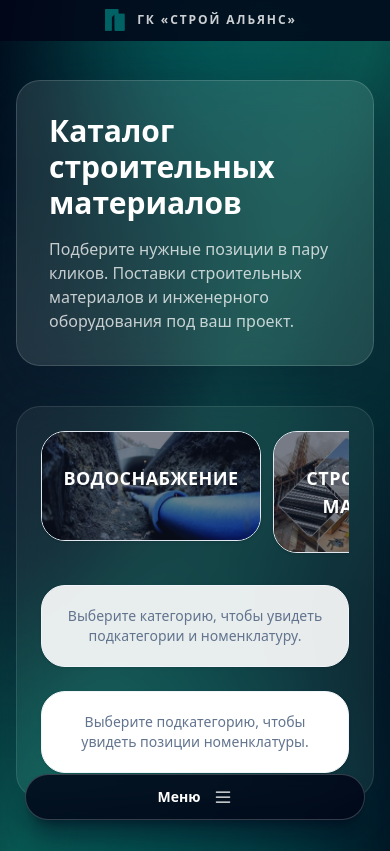
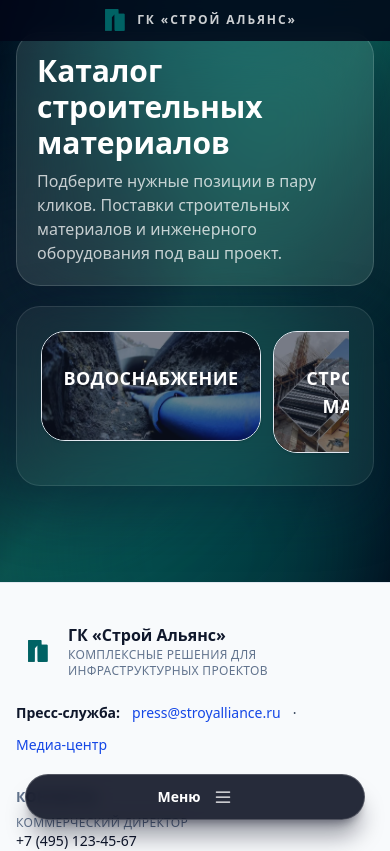
Before and after one commit to NeoKommersant/sitestroy, a Next.js app: page /catalog in a window 390 px wide. Shown: the top 851 px of the page. Built offline with nearby package versions, Linux system fonts and the light colour scheme.

Commit message:
сохранение перед вводом фильтров

```diff
--- a/app/catalog/CatalogExplorer.tsx
+++ b/app/catalog/CatalogExplorer.tsx
@@ -307,15 +307,10 @@ export default function CatalogExplorer({ categories }: CatalogExplorerProps) {
         </div>
       </aside>
 
+      {selectedCategory && (
         <section
           className={`${baseColumnClass} ${subcategoryColumnClass} origin-left rounded-3xl border border-slate-100 bg-white/90 p-5 shadow-sm backdrop-blur-sm`}
-        aria-hidden={!hasCategory}
         >
-        {!selectedCategory ? (
-          <div className="flex h-full items-center justify-center text-center text-sm text-slate-500">
-            Выберите категорию, чтобы увидеть подкатегории и номенклатуру.
-          </div>
-        ) : (
           <div className="flex flex-col gap-3">
             <h2 className="text-base font-semibold text-slate-900">{selectedCategory.title}</h2>
             <div className="mt-2 flex gap-3 overflow-x-auto pb-2 lg:grid lg:grid-cols-1 lg:gap-2.5 lg:overflow-visible">
@@ -351,25 +346,27 @@ export default function CatalogExplorer({ categories }: CatalogExplorerProps) {
               })}
             </div>
           </div>
+        </section>
       )}
-      </section>
 
       {/* Колонка номенклатуры появляется только после выбора подкатегории */}
+      {selectedSubcategory && (
         <section
           className={`${baseColumnClass} ${itemsColumnClass} origin-left rounded-3xl border border-slate-100 bg-white p-5 shadow-sm backdrop-blur-sm`}
-        aria-hidden={!hasSubcategory}
         >
-        {!selectedSubcategory ? (
-          <div className="flex h-full items-center justify-center text-center text-sm text-slate-500">
-            Выберите подкатегорию, чтобы увидеть позиции номенклатуры.
+          <div className="flex h-full flex-col">
+            <div className="flex flex-col gap-1">
+              <span className="text-xs font-semibold uppercase tracking-[0.3em] text-teal-600">
+                Количество позиций: {selectedSubcategory.items.length}
+              </span>
+              <h2 className="text-base font-semibold text-slate-900">{selectedSubcategory.title}</h2>
             </div>
-        ) : (
-          <div className="flex h-full flex-col">
-            <h2 className="text-base font-semibold text-slate-900">{selectedSubcategory.title}</h2>
-            {/* Intro убран, чтобы колонка товаров оставалась компактной */}
-            <div className="mt-2 flex-1 space-y-1 overflow-y-auto pr-1">
-              {selectedSubcategory.items.map((itm) => {
+            {/* Intro �?�+�?���?, �ؑ'�?�+�< ��?�>�?�?��� �'�?�?���?�?�? �?�?�'���?���>���?�? ��?�?������'�?�?�� */}
+            <div className="mt-3 flex-1 space-y-1 overflow-y-auto pr-1">
+              {selectedSubcategory.items.map((itm, index) => {
                 const isActive = selection.item === itm.slug;
+                const itemNumber = index + 1;
+                const itemBadge = itemNumber.toString().padStart(2, "0");
                 return (
                   <button
                     key={itm.slug}
@@ -382,7 +379,7 @@ export default function CatalogExplorer({ categories }: CatalogExplorerProps) {
                     }`}
                     aria-pressed={isActive}
                   >
-                    <div className={ITEM_PLACEHOLDER}>{itm.title.slice(0, 2).toUpperCase()}</div>
+                    <div className={ITEM_PLACEHOLDER}>{itemBadge}</div>
                     <div className="space-y-1">
                       <div className="text-sm font-semibold text-slate-900">{itm.title}</div>
                     </div>
@@ -394,8 +391,8 @@ export default function CatalogExplorer({ categories }: CatalogExplorerProps) {
               })}
             </div>
           </div>
+        </section>
       )}
-      </section>
 
       {modalContent && portalTarget ? createPortal(modalContent, portalTarget) : modalContent}
     </div>
--- a/app/catalog/page.tsx
+++ b/app/catalog/page.tsx
@@ -46,14 +46,14 @@ export default function CatalogPage() {
         type="application/ld+json"
         dangerouslySetInnerHTML={{ __html: JSON.stringify(breadcrumbJsonLd) }}
       />
-      <section className="relative isolate overflow-hidden bg-gradient-to-br from-slate-950 via-teal-900 to-slate-950 px-4 pb-24 pt-20 text-white sm:px-6 lg:px-8">
+      <section className="relative isolate overflow-hidden bg-gradient-to-br from-slate-950 via-teal-900 to-slate-950 px-4 pb-24 pt-8 text-white sm:px-6 lg:px-8">
         <div className="pointer-events-none absolute inset-0">
           <div className="absolute -top-32 left-1/2 h-72 w-72 -translate-x-1/2 rounded-full bg-teal-400/25 blur-3xl" />
           <div className="absolute bottom-[-160px] right-0 h-96 w-96 rounded-full bg-teal-500/20 blur-3xl" />
           <div className="absolute left-[-120px] top-1/3 h-80 w-80 rounded-full bg-slate-900/60 blur-3xl" />
         </div>
-        <div className="relative z-10 mx-auto flex max-w-6xl flex-col gap-10">
-          <header className="space-y-4 rounded-3xl border border-white/15 bg-white/10 p-8 shadow-[0_20px_60px_rgba(10,20,45,0.45)] backdrop-blur-xl">
+        <div className="relative z-10 mx-auto flex max-w-7xl flex-col gap-5">
+          <header className="space-y-2 rounded-3xl border border-white/15 bg-white/10 p-5 shadow-[0_20px_60px_rgba(10,20,45,0.45)] backdrop-blur-2xl">
             <h1 className="text-3xl font-semibold text-white sm:text-4xl">{BASE_TITLE}</h1>
             <p className="max-w-3xl text-base text-white/75">{BASE_DESCRIPTION}</p>
           </header>
```
Lines whose indentation alone changed are shown as unchanged.
